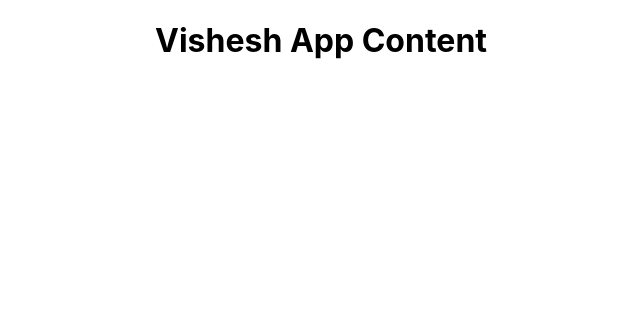
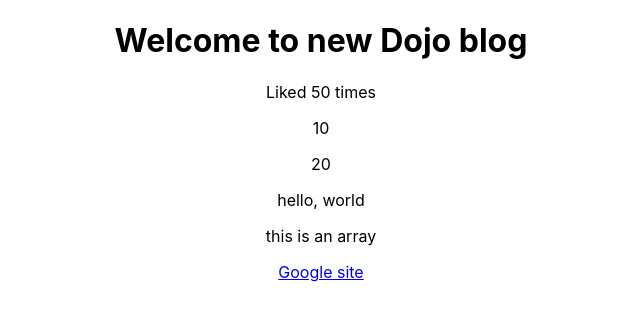
Before and after one commit to visheshofficial/learn-react, a React (Create React App) app in the folder FullModernReactTutorial/dojo-blog/: page / in a window 1280 px wide. Shown: the top 320 px of the page, without its empty margins (319-959 px from the left). Built offline with nearby package versions, Linux system fonts and the light colour scheme.

Commit message:
Lesson 4 Full React Tutoria

```diff
--- a/FullModernReactTutorial/dojo-blog/src/App.js
+++ b/FullModernReactTutorial/dojo-blog/src/App.js
@@ -1,14 +1,24 @@
-import './App.css';
+import './App.css'
 
 function App() {
+  const title = 'Welcome to new Dojo blog'
+  const likes = 50
+  const google_site = 'www.google.com'
   return (
     <div className="App">
       <div className="content">
-        <h1>Vishesh App Content</h1>
+        <h1>{title}</h1>
+        <p>Liked {likes} times</p>
+
+        <p>{10}</p>
+        <p>{10 + 10}</p>
+        <p>{'hello, world'}</p>
+        <p>{['this ', 'is ', 'an ', 'array']}</p>
+
+        <a href={google_site}>Google site</a>
       </div>
-
     </div>
-  );
+  )
 }
 
-export default App;
+export default App
```
